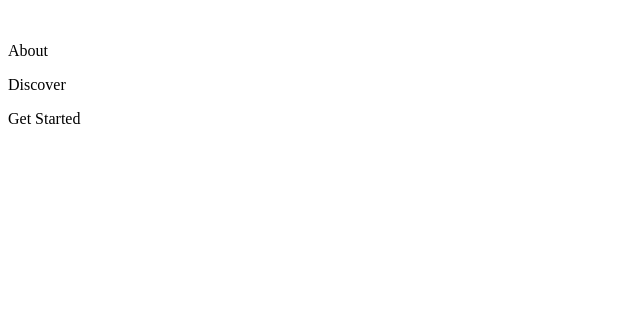
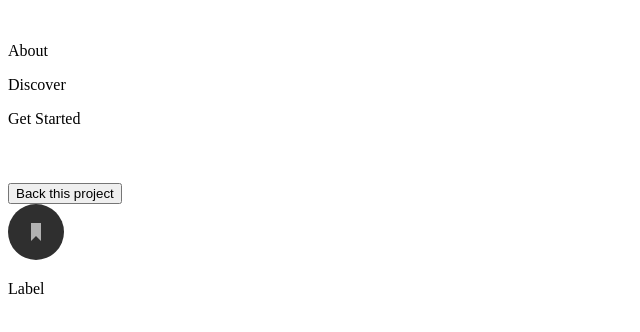
Before and after one commit to VasuBeachoo/crowdfunding-product-page, a JavaScript app: page / in a window 1280 px wide. Shown: the top 332 px of the page, without its empty margins (0-640 px from the left). Built offline with nearby package versions, Linux system fonts and the light colour scheme.

Commit message:
Create about section
- Create About.js
- Create Button.js
- Create Bookmark.js

```diff
--- a/src/App.js
+++ b/src/App.js
@@ -1,5 +1,6 @@
 import styled from "styled-components";
 import Header from "./components/Header";
+import About from "./components/About";
 
 const AppContainer = styled.div``;
 
@@ -11,6 +12,7 @@ const App = () => {
       <HeaderContainer>
         <Header />
       </HeaderContainer>
+      <About />
     </AppContainer>
   );
 };
--- /dev/null
+++ b/src/components/About.js
@@ -0,0 +1,29 @@
+import styled from "styled-components";
+import Button from "./Button";
+import Bookmark from "./Bookmark";
+
+export const Container = styled.div``;
+
+export const Icon = styled.img``;
+
+export const Name = styled.h1``;
+
+export const Description = styled.p``;
+
+export const Btns = styled.div``;
+
+const About = ({ className, name, description }) => {
+  return (
+    <Container className={className}>
+      <Icon />
+      <Name>{name}</Name>
+      <Description>{description}</Description>
+      <Btns>
+        <Button>Back this project</Button>
+        <Bookmark />
+      </Btns>
+    </Container>
+  );
+};
+
+export default About;
--- /dev/null
+++ b/src/components/Bookmark.js
@@ -0,0 +1,19 @@
+import styled from "styled-components";
+import iconBookmark from "../assets/icon-bookmark.svg";
+
+export const Container = styled.div``;
+
+export const Icon = styled.img``;
+
+export const Label = styled.p``;
+
+const Bookmark = ({ className }) => {
+  return (
+    <Container className={className}>
+      <Icon src={iconBookmark} alt="bookmark-icon" />
+      <Label>Label</Label>
+    </Container>
+  );
+};
+
+export default Bookmark;
--- /dev/null
+++ b/src/components/Button.js
@@ -0,0 +1,5 @@
+import styled from "styled-components";
+
+const Button = styled.button``;
+
+export default Button;
--- a/src/components/Header.js
+++ b/src/components/Header.js
@@ -5,11 +5,11 @@ export const Container = styled.div``;
 
 export const Logo = styled.img``;
 
-const Header = () => {
+const Header = ({ className }) => {
   const navLinks = ["About", "Discover", "Get Started"];
 
   return (
-    <Container>
+    <Container className={className}>
       <Logo />
       <NavLinks links={navLinks} />
     </Container>
```
